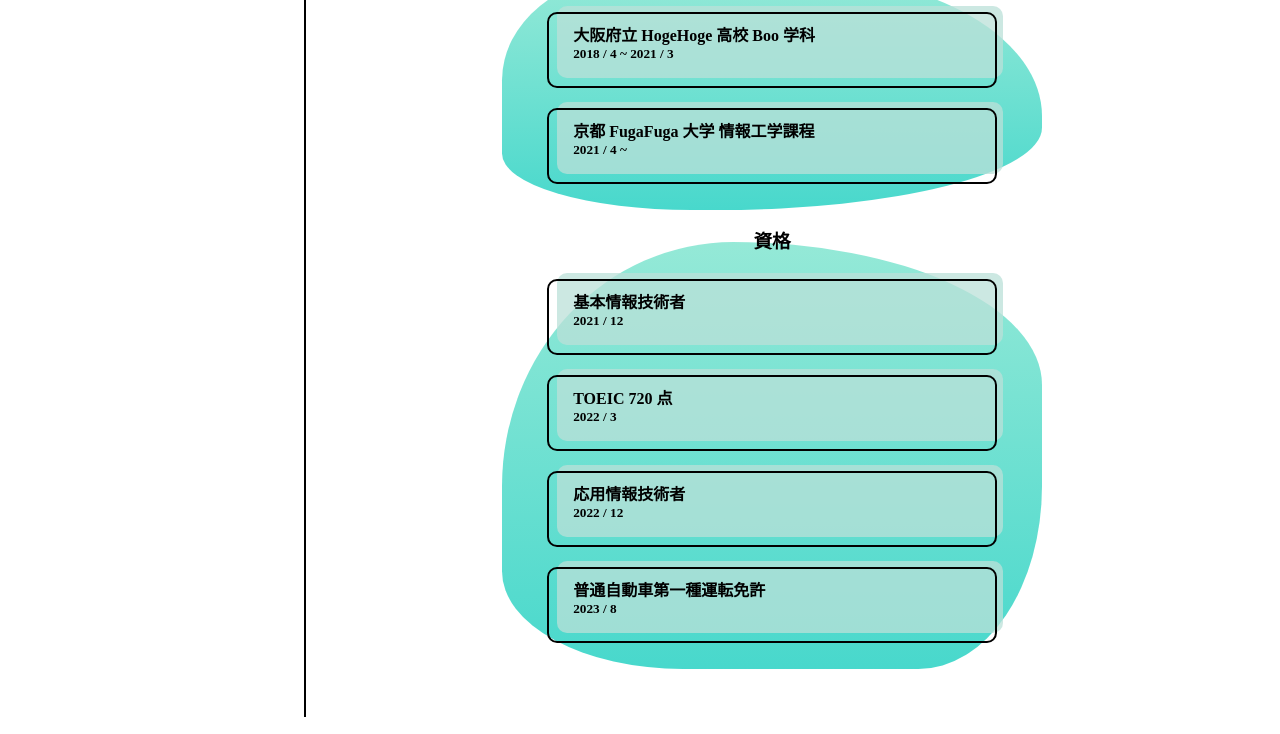
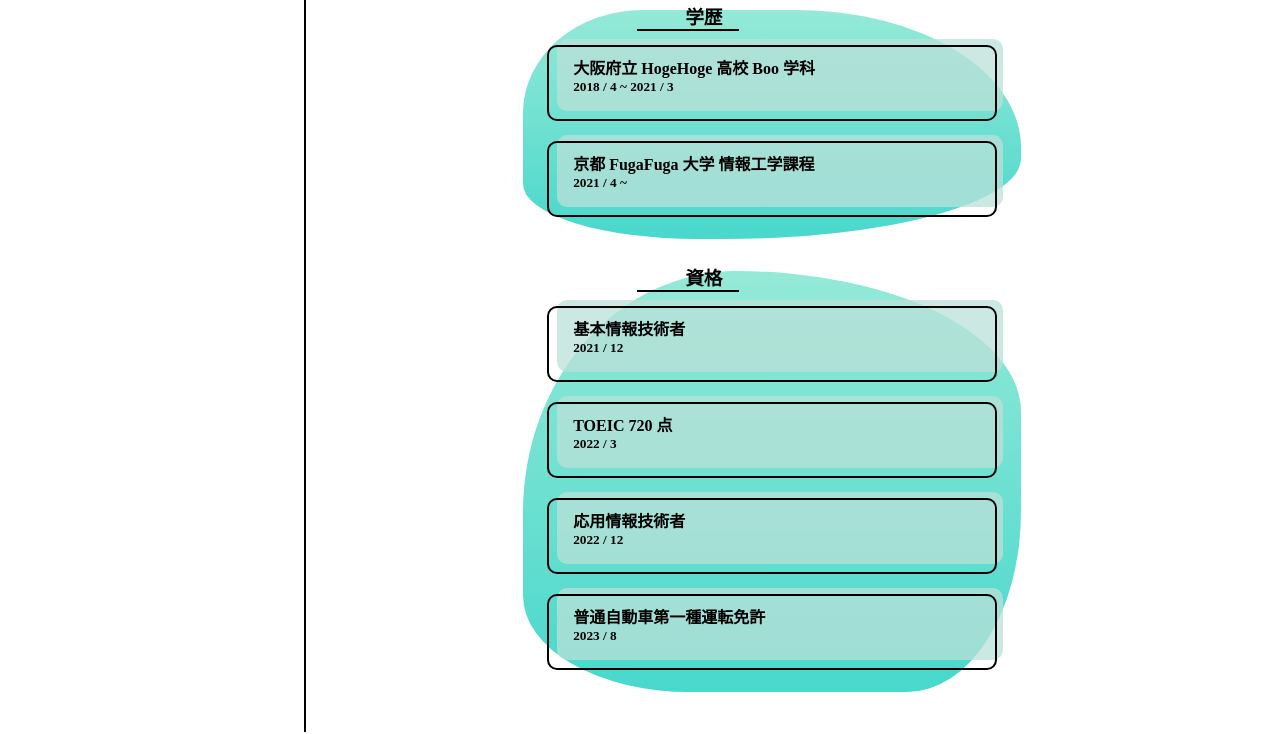
Before and after one commit to Ryos-K/ryos-k.github.io, a plain HTML site: page docs/index.html in a window 1280 px wide. Shown: the part 364-1098 px from the top of the page. Drawn offline with nearby package versions, Linux system fonts and the light colour scheme; some packages are replaced by stand-ins of ours.

Commit message:
feat: Move history title to left

```diff
--- a/docs/index.html
+++ b/docs/index.html
@@ -45,6 +45,8 @@
             <article>
                 <section class="skills">
                     <h2 class="section-title"><span>技術</span></h2>
+                    <div class="language">
+                        <h3>プログラミング言語</h3>
                         <ul class="language-list">
                             <li class="language-item">
                             <img src="https:raw.githubusercontent.com/devicons/devicon/master/icons/c/c-original.svg"
@@ -63,11 +65,12 @@
                                 alt="CSS3" />
                             </li>
                         </ul>
+                    </div>
                 </section>
 
                 <section class="history">
                     <h2 class="section-title"><span>経歴</span></h2>
-                    <div class="education">
+                    <div class="education-content">
                         <h3>学歴</h3>
                         <ul class="education-list">
                             <li class="history-info-box">
@@ -80,7 +83,7 @@
                             </li>
                         </ul>
                     </div>
-                    <div class="qualification">
+                    <div class="qualification-content">
                         <h3>資格</h3>
                         <ul class="qualification-list">
                             <li class="history-info-box">
--- a/docs/style.css
+++ b/docs/style.css
@@ -205,6 +205,56 @@ article {
     main:article:history
  */
 
+
+.education-content,
+.qualification-content {
+    display: flex;
+    flex-direction: column;
+    align-items: left;
+    position: relative;
+    width: 50%;
+    margin: 16px 0;
+}
+
+.education-content::before,
+.qualification-content::before {
+    content: '';
+    position: absolute;
+    top: 0.5em;
+    left: -24px;
+    width: calc(100% + 48px);
+    height: calc(100%);
+    background: linear-gradient(0deg, rgb(72, 216, 204) 0%, rgb(149, 233, 215) 100%);
+    z-index: -1;
+}
+
+.education-content::before {
+    animation: wavy-box-animation1 60s infinite ease-in-out;
+}
+
+.qualification-content::before {
+    animation: wavy-box-animation2 60s infinite ease-in-out;
+}
+
+.education-content h3,
+.qualification-content h3 {
+    margin-left: 20%;
+    padding: 0 16px 0 48px;
+    width: fit-content;
+    border-bottom: 2px solid rgb(0, 0, 0);
+}
+
+.education-list,
+.qualification-list {
+    list-style: none;
+    display: flex;
+    flex-direction: column;
+    align-items: center;
+    margin: 4px 0;
+    width: 100%;
+    position: relative;
+}
+
 .history-info-box {
     background-color: transparent;
     border: 2px solid rgb(0, 0, 0);
@@ -212,8 +262,7 @@ article {
     padding: 24px;
     padding-top: 8px;
     margin: 10px;
-    width: 50%;
-    min-width: 256px;
+    width: 100%;
     position: relative;
 }
 
@@ -227,47 +276,6 @@ article {
     top: -8px;
     left: 8px;
     z-index: -1;
-}
-
-.education,
-.qualification {
-    display: flex;
-    flex-direction: column;
-    align-items: center;
-    position: relative;
-    width: 100%;
-}
-
-
-.education::before,
-.qualification::before {
-    content: '';
-    position: absolute;
-    top: 1em;
-    left: 20%;
-    width: 60%;
-    height: calc(100% - 2em);
-    background: linear-gradient(0deg, rgb(72, 216, 204) 0%, rgb(149, 233, 215) 100%);
-    z-index: -1;
-}
-
-.education::before {
-    animation: wavy-box-animation1 60s infinite ease-in-out;
-}
-
-.qualification::before {
-    animation: wavy-box-animation2 60s infinite ease-in-out;
-}
-
-.education-list,
-.qualification-list {
-    list-style: none;
-    display: flex;
-    flex-direction: column;
-    align-items: center;
-    margin: 16px 0 32px 0;
-    width: 100%;
-    position: relative;
 }
 
 
```
Lines whose indentation alone changed are shown as unchanged.
